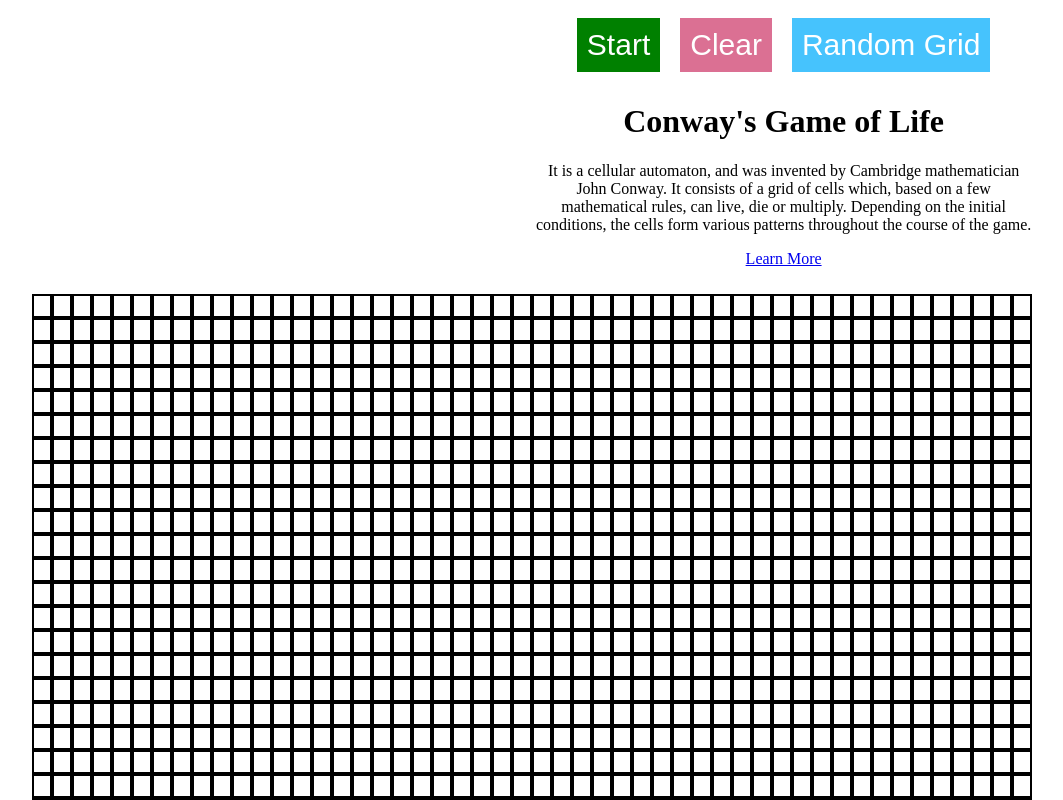
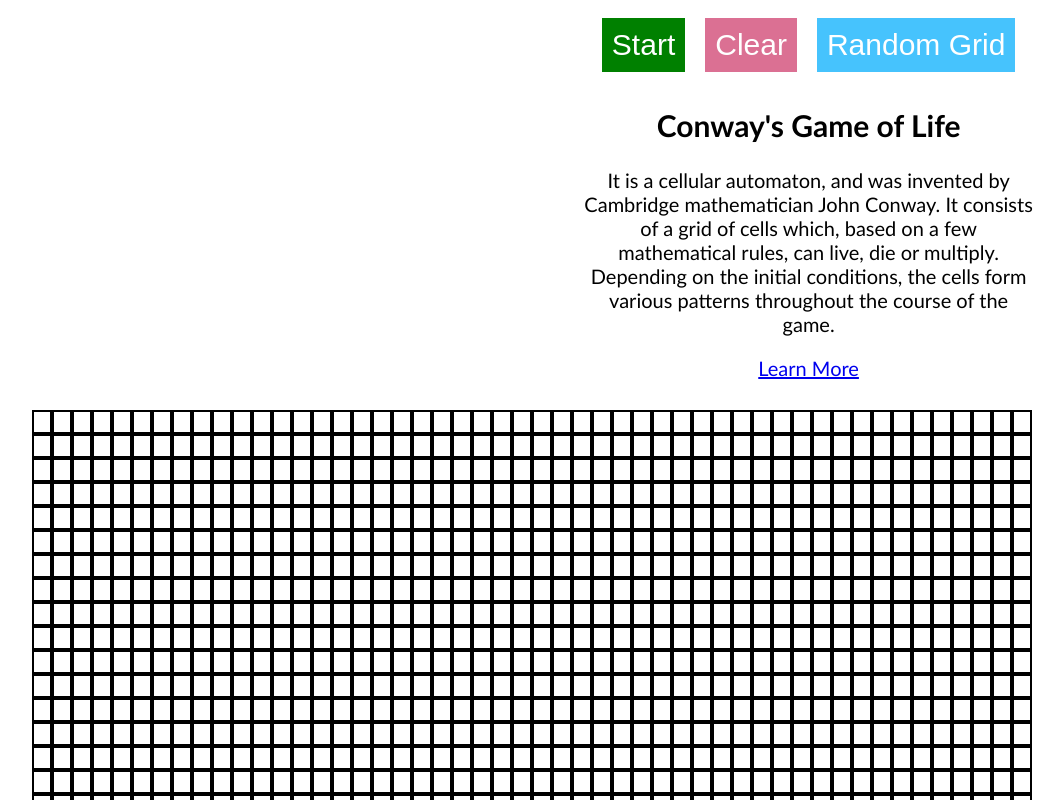
Before and after one commit to guilefoylegaurav/gameOfLife, a React (Create React App) app: page / in a window 1280 px wide. Shown: the top 800 px of the page, without its empty margins (112-1175 px from the left). Built offline with nearby package versions, Linux system fonts and the light colour scheme.

Commit message:
Changed all fonts to Calibri

```diff
--- a/src/App.tsx
+++ b/src/App.tsx
@@ -90,7 +90,7 @@ const App: React.FC = () => {
         </div>
 
         <div className='info'>
-          <h1>Conway's Game of Life</h1>
+          <h2>Conway's Game of Life</h2>
           <span>It is a cellular automaton, and was invented by Cambridge mathematician John Conway.
             It consists of a grid of cells which, based on a few mathematical rules, can live, die or multiply. Depending on the initial conditions, the cells form various patterns throughout the course of the game.
             <p><a href='https://en.wikipedia.org/wiki/Conway%27s_Game_of_Life'> Learn More</a></p>
--- a/src/defaultStyles.css
+++ b/src/defaultStyles.css
@@ -4,21 +4,23 @@
     margin-right: auto;
     max-width: 80%;
     text-align: center;
+    font-family: 'Gill Sans', 'Gill Sans MT', Calibri, 'Trebuchet MS', sans-serif;
 }
 
 
 .right
 {
     float: right;
-    max-width: 500px;
+    max-width: 450px;
 
 }
 
 .info
 {
+
     margin-left: auto;
     margin-right: auto;
-
+    font-size: 20px;
     text-align: center;
 }
 
```
